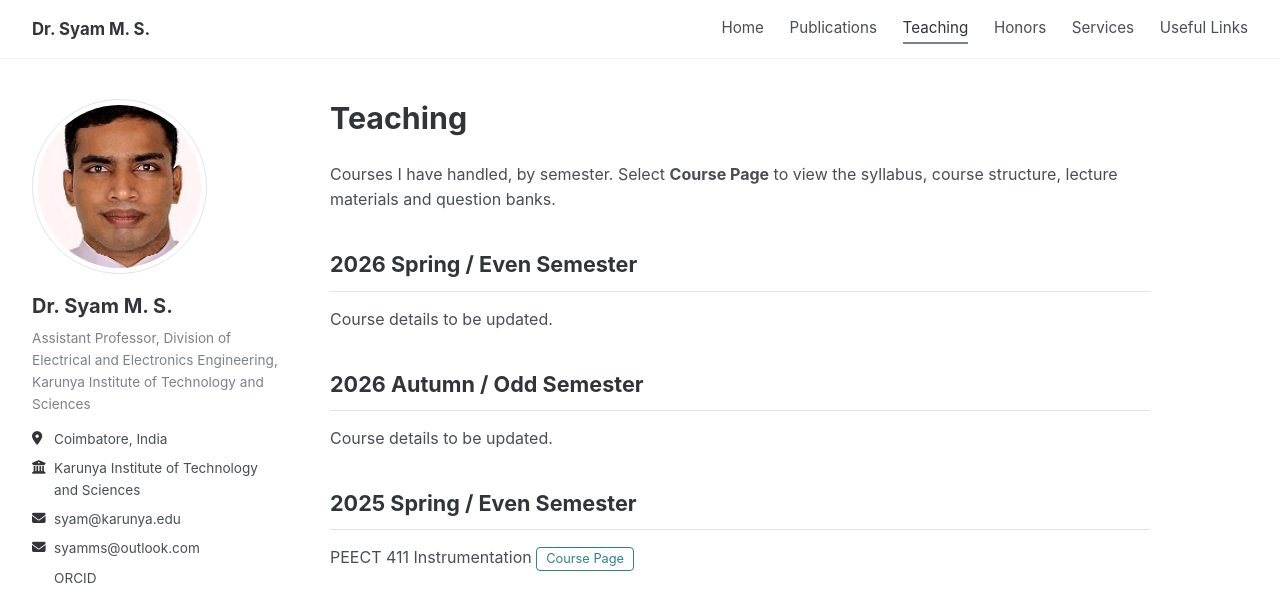
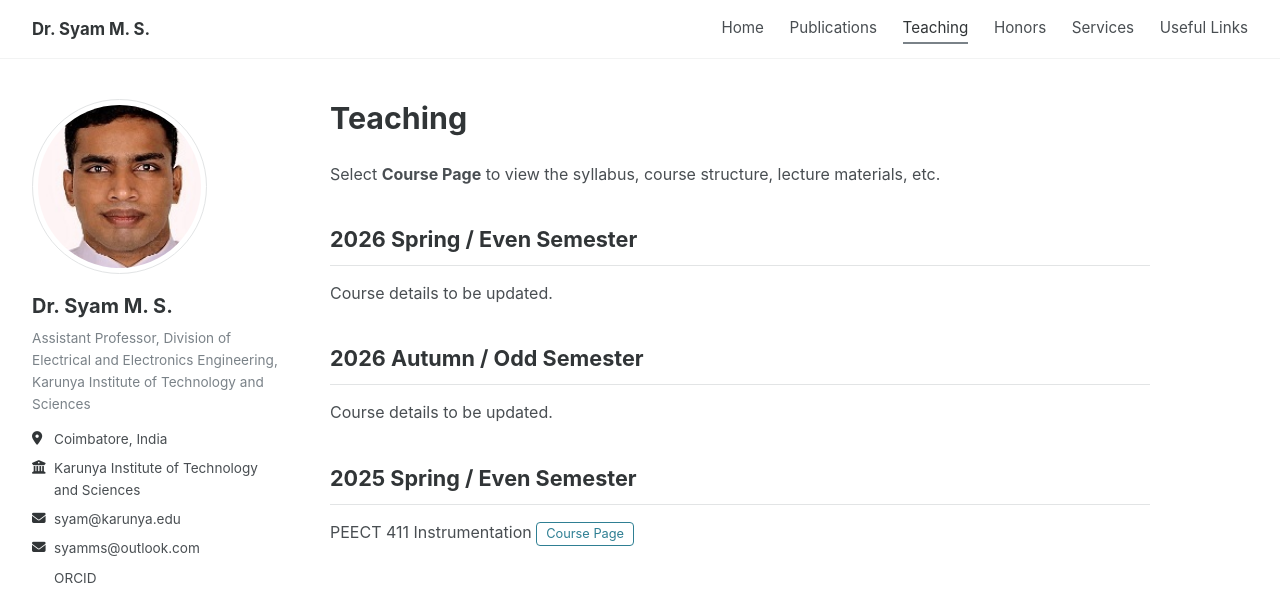
Before and after one commit to syamms/syamms.github.io, a plain HTML site: page teaching.html in a window 1280 px wide. Shown: the top 594 px of the page. Drawn offline with Linux system fonts and the light colour scheme; some icons are missing.

Commit message:
Update teaching.html

```diff
--- a/teaching.html
+++ b/teaching.html
@@ -13,7 +13,7 @@
 <div class="page">
 <main id="content">
 <h1>Teaching</h1>
-<p>Courses I have handled, by semester. Select <strong>Course Page</strong> to view the syllabus, course structure, lecture materials and question banks.</p>
+<p>Select <strong>Course Page</strong> to view the syllabus, course structure, lecture materials, etc.</p>
 
 <!--
   HOW TO ADD A COURSE
```
